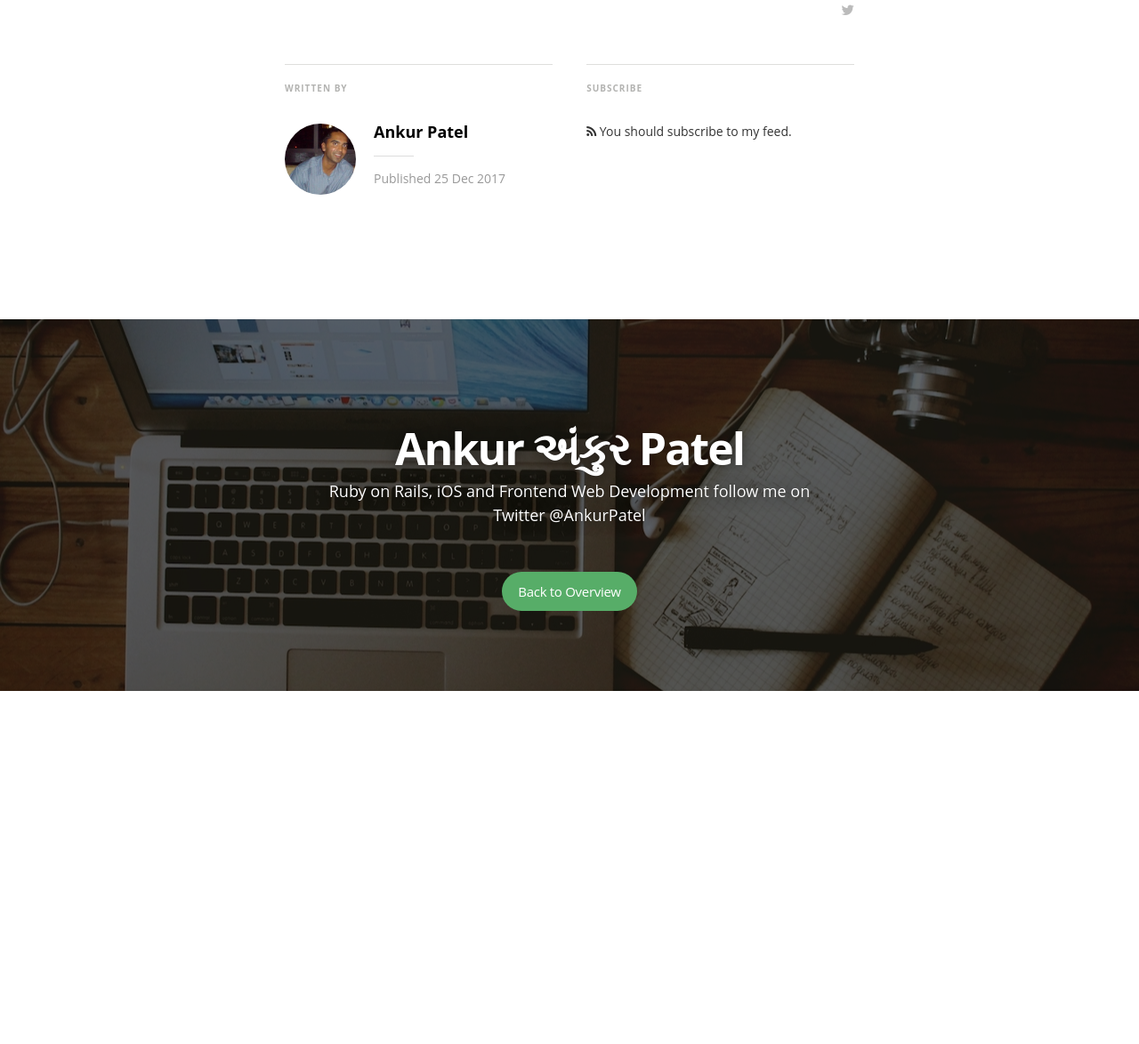
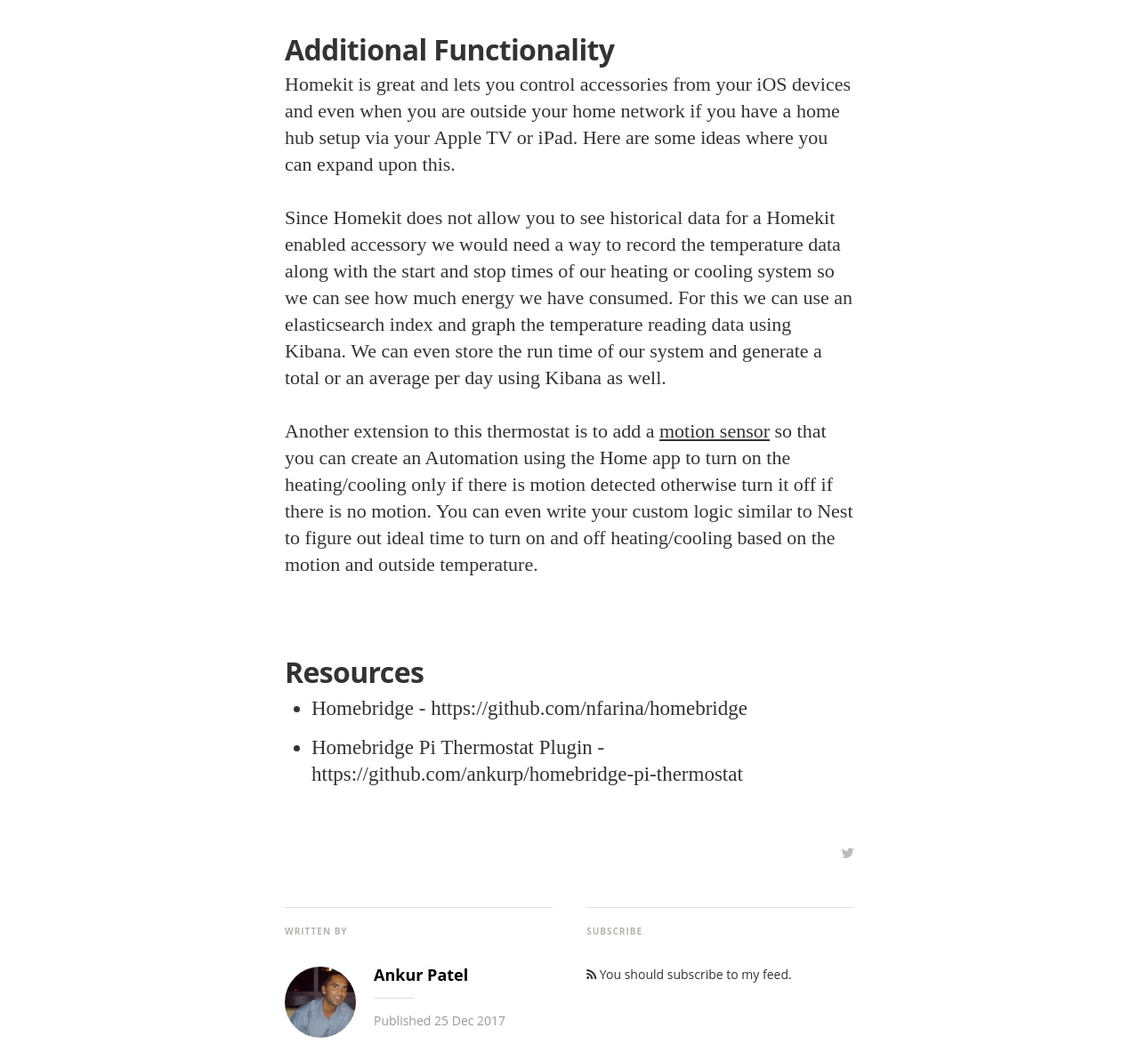
Before and after one commit to EncoreDevLabs/blog, a Jekyll site: the page built from _posts/2017-12-25-homekit-pi-thermostat.markdown, in a window 1280 px wide and 1400 px high, scrolled down 15565 px. Shown: the part 226-1400 px from the top of the window at 89% size. Built offline with Jekyll 4.4.1, drawn with Linux system fonts in a browser that asks for light colours; nearby versions of some CDN libraries; some web fonts are replaced; comment, search, counter and statistics services are not loaded; before the commit the page ends 16568 px from its top, so only the background shows below that.

Commit message:
Updating post

```diff
--- a/_posts/2017-12-25-homekit-pi-thermostat.markdown
+++ b/_posts/2017-12-25-homekit-pi-thermostat.markdown
@@ -174,3 +174,16 @@ homebridge
 Now open the Home app on your iPhone and iPad and add an accessory and scan the QR code. Great now you are done and have a Homekit thermostat that can turn on and off your heating and cooling system based.
 
 <img width="320px" title="Auto Setting" src ="https://user-images.githubusercontent.com/498669/34306432-116a3cfc-e711-11e7-9fae-6662bd781fde.PNG" /><img width="320px" title="Auto Setting Temperature" src ="https://user-images.githubusercontent.com/498669/34306435-14f0e088-e711-11e7-88e5-6803eff486f4.PNG" /><img width="320px" title="Heat Setting Temperature" src ="https://user-images.githubusercontent.com/498669/34306426-0ddd1636-e711-11e7-9f1d-2f39141eadf2.PNG" /><img width="320px" title="Info Screen Part 1" src ="https://user-images.githubusercontent.com/498669/34306428-0f9f2f04-e711-11e7-87c9-6c3b9b7e88fe.PNG" /><img width="320px" title="Info Screen Part 2" src ="https://user-images.githubusercontent.com/498669/34306425-0c499448-e711-11e7-957b-ce92402b4d49.PNG" />
+
+## Additional Functionality
+
+Homekit is great and lets you control accessories from your iOS devices and even when you are outside your home network if you have a home hub setup via your Apple TV or iPad. Here are some ideas where you can expand upon this.
+
+Since Homekit does not allow you to see historical data for a Homekit enabled accessory we would need a way to record the temperature data along with the start and stop times of our heating or cooling system so we can see how much energy we have consumed. For this we can use an elasticsearch index and graph the temperature reading data using Kibana. We can even store the run time of our system and generate a total or an average per day using Kibana as well.
+
+Another extension to this thermostat is to add a [motion sensor](http://a.co/0BX0fPl) so that you can create an Automation using the Home app to turn on the heating/cooling only if there is motion detected otherwise turn it off if there is no motion. You can even write your custom logic similar to Nest to figure out ideal time to turn on and off heating/cooling based on the motion and outside temperature.
+
+## Resources
+
+* Homebridge - https://github.com/nfarina/homebridge
+* Homebridge Pi Thermostat Plugin - https://github.com/ankurp/homebridge-pi-thermostat
```
